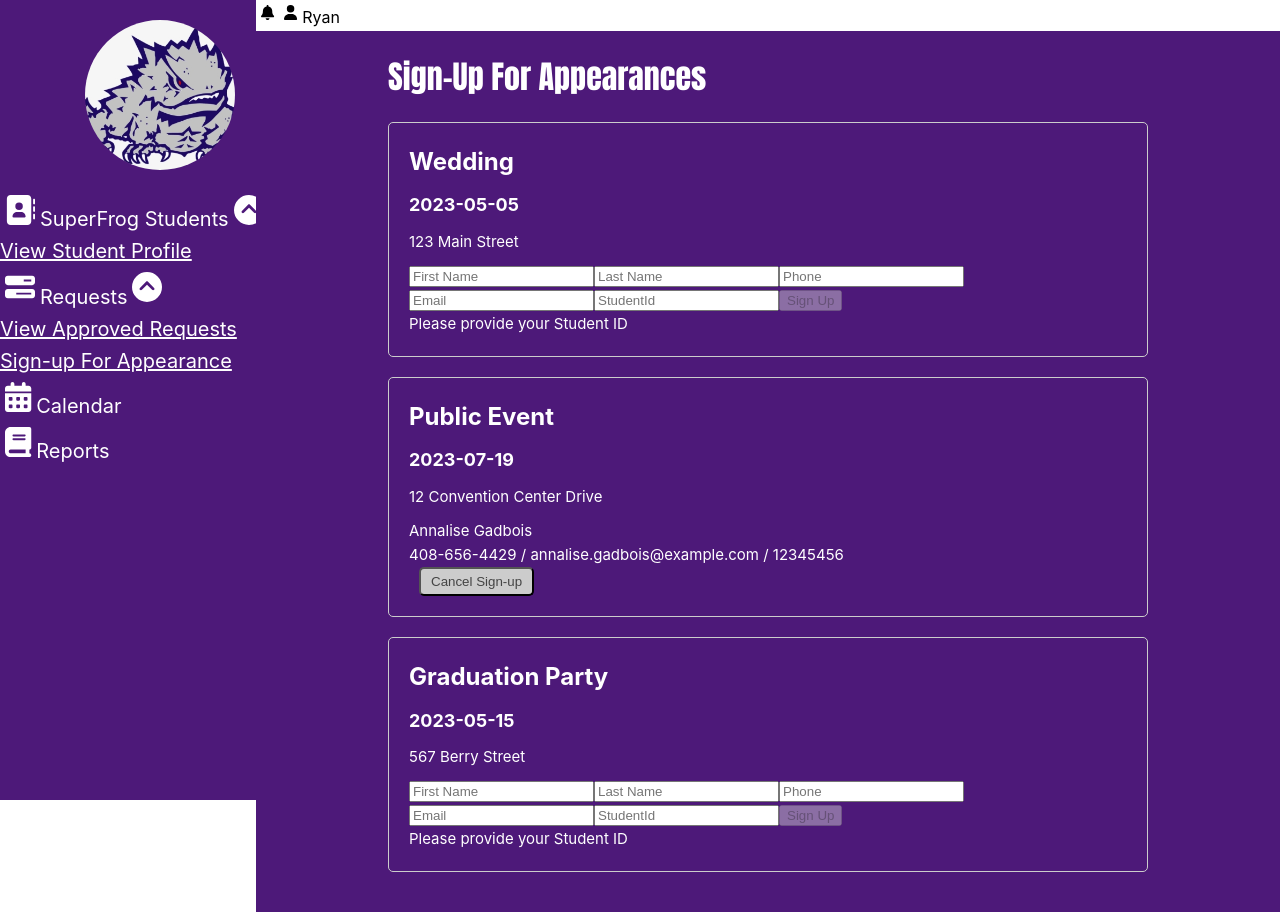
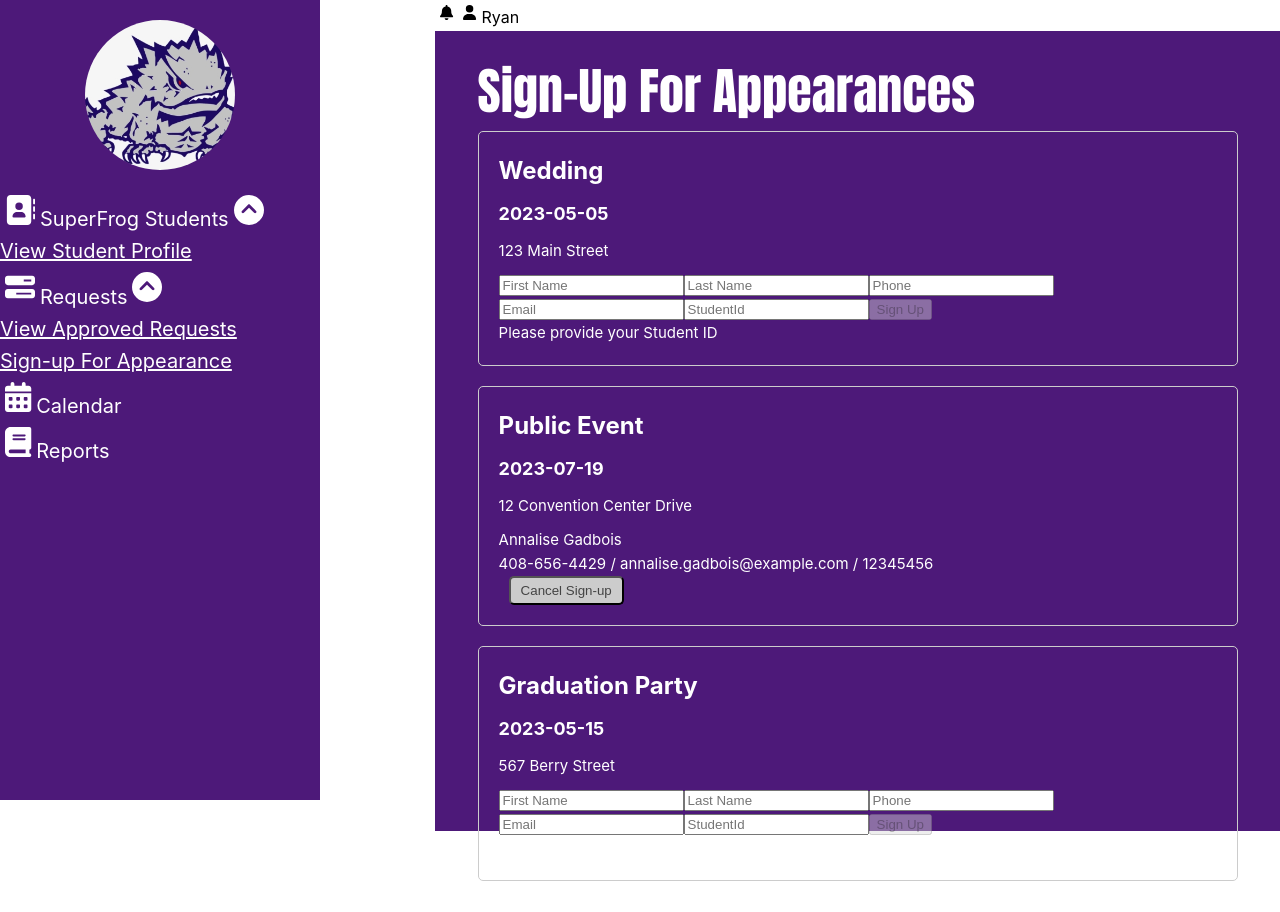
Before and after one commit to panderson-tcu/SuperFrog_Scheduler_FrontEnd, a Vue app in the folder superfrog-scheduler-frontend/: page /sign-up in a window 1280 px wide. After the commit the page ends 800 px from the top, so only its background shows below. Built offline with nearby package versions, Linux system fonts and the light colour scheme.

Commit message:
fixing margin errors

```diff
--- a/superfrog-scheduler-frontend/src/components/AdminHeader.vue
+++ b/superfrog-scheduler-frontend/src/components/AdminHeader.vue
@@ -27,5 +27,9 @@
     color: black;
     padding: 5px;
 }
+img {
+  display: block;
+  margin: 20px auto;
+}
 
 </style>
--- a/superfrog-scheduler-frontend/src/components/AdminSideBar.vue
+++ b/superfrog-scheduler-frontend/src/components/AdminSideBar.vue
@@ -56,4 +56,6 @@
     display: block;
 }
 
+
+
 </style>
--- a/superfrog-scheduler-frontend/src/router/routes.js
+++ b/superfrog-scheduler-frontend/src/router/routes.js
@@ -114,7 +114,7 @@ let routes = [
                 meta: {
                     requiresAuth: false,
                 },
-                component: () => import('../views/ListAllAppearances.vue')
+                component: () => import('../views/ListApproved.vue')
             },
             {
                 path: '/student-profile',
--- a/superfrog-scheduler-frontend/src/views/ListAllAppearances.vue
+++ b/superfrog-scheduler-frontend/src/views/ListApproved.vue
@@ -99,7 +99,7 @@ button {
 }
 
 button:hover {
-  background-color: #eee;
+  background-color: #ccc;
 }
 
 .checkmark {
--- a/superfrog-scheduler-frontend/src/views/SignUpSFSForAppearance.vue
+++ b/superfrog-scheduler-frontend/src/views/SignUpSFSForAppearance.vue
@@ -6,15 +6,15 @@
 <template>
   <SFSSideBar style="position: fixed; height: 100vh; width: 25%; top: 0; left: 0;"></SFSSideBar>
   <div class="right-col">
-    <div id="wrapper">
-      <AdminHeader></AdminHeader>
-      <div class="container">
+      <AdminHeader />
+      <div id="wrapper" style="height: 100%;">
+      <div class="container" style="height: 100%;">
         <h1>Sign-Up For Appearances</h1>
         <ul>
           <li v-for="(event, index) in events" :key="index">
-            <div class="event-title">{{ event.eventName }}</div>
+            <div class="event-title">{{ event.eventTitle }}</div>
             <div class="event-date">{{ event.date }}</div>
-            <div class="event-location">{{ event.location }}</div>
+            <div class="event-location">{{ event.eventAddress }}</div>
             <div class="event-signup">
               <div v-if="event.isSignedUp">
                 <div class="superFrog-name">{{ event.superFrogFirstName }} {{ event.superFrogLastName }}</div>
@@ -47,9 +47,9 @@
         return {
             events: [
                 {
-                    eventName: "Wedding",
+                    eventTitle: "Wedding",
                     date: "2023-05-05",
-                    location: "123 Main Street",
+                    eventAddress: "123 Main Street",
                     isSignedUp: false,
                     superFrogFirstName: "",
                     superFrogLastName: "",
@@ -58,9 +58,9 @@
                     SFS_Id: ""
                 },
                 {
-                    eventName: "Public Event",
+                    eventTitle: "Public Event",
                     date: "2023-07-19",
-                    location: "12 Convention Center Drive",
+                    eventAddress: "12 Convention Center Drive",
                     isSignedUp: true,
                     superFrogFirstName: "Annalise",
                     superFrogLastName: "Gadbois",
@@ -69,9 +69,9 @@
                     SFS_Id: "12345456"
                 },
                 {
-                    eventName: "Graduation Party",
+                    eventTitle: "Graduation Party",
                     date: "2023-05-15",
-                    location: "567 Berry Street",
+                    eventAddress: "567 Berry Street",
                     isSignedUp: false,
                     superFrogFirstName: "",
                     superFrogLastName: "",
@@ -102,8 +102,11 @@
 
   <style>
 .right-col {
-  margin-left: 20%; /* set margin to the width of the sidebar */
-  width: 80%; /* set the width to the remaining space */
+  position: fixed;
+  top: 0;
+  right: 0;
+  width: 66vw;
+  height: 100%;
 }
 
 #wrapper {
@@ -116,13 +119,6 @@
     margin: 0 auto;
     padding: 20px;
     background-color: #4D1979;
-    color: #444;
-  }
-
-  h1 {
-    font-size: 32px;
-    font-weight: 700;
-    margin-bottom: 20px;
     color: #fff;
   }
 
@@ -182,4 +178,9 @@
     color: #444;
     cursor: pointer;
   }
+
+  button:hover {
+  background-color: #ccc;
+}
+
   </style>
--- a/superfrog-scheduler-frontend/src/views/ViewProfileInfo.vue
+++ b/superfrog-scheduler-frontend/src/views/ViewProfileInfo.vue
@@ -5,9 +5,9 @@ import SFSSideBar from '../components/SFSSideBar.vue';
 <template>
   <SFSSideBar style="position: fixed; height: 100vh; width: 25%; top: 0; left: 0;"></SFSSideBar>
   <div class="right-col">
-    <div id="wrapper">
-      <AdminHeader></AdminHeader>
-      <div class="profile-container">
+    <AdminHeader />
+    <div id="wrapper" style="height: 100%;">
+      <div class="profile-container" style="height: 100%">
         <h1>{{ user.name }}'s Profile</h1>
         <!-- <h1>Ryan's Profile</h1> -->
         <p>First Name: {{ user.firstName }}</p>
@@ -16,17 +16,12 @@ import SFSSideBar from '../components/SFSSideBar.vue';
         <p>Address: {{ user.address }}</p>
         <p>isInternational: {{ user.international }}</p>
         <p>Payment Type: {{ user.payment }}</p>
-      </div>
-      <!-- <div class="button-group"> -->
-              <!-- <router-link to="/landing-page">
-                <button type="button" class="btn">Home</button>
-              </router-link>
-            </div> -->
-
+      <!-- </div> -->
         <div class="form-group">
           <router-link to="/edit-student-profile">
             <button type="button" class="btn">Edit Profile</button>
           </router-link>
+        </div>
       </div>
     </div>
   </div>
@@ -63,17 +58,17 @@ export default {
 }
 
 .profile-container {
+  max-width: 800px;
+  margin: 0 auto;
+  padding: 20px;
   background-color: #4D1979;
   color: #fff;
-  padding: 20px;
-  max-width: 800px;
-  max-height: 100%;
-  margin: 0 auto;
 }
 
 .button-group {
     display: flex;
     justify-content: space-between;
+    margin-top: 10px;
   }
 
 .btn {
@@ -93,9 +88,10 @@ export default {
     color: #fff;
   }
   .right-col {
-      position: absolute;
+  position: fixed;
   top: 0;
   right: 0;
   width: 66vw;
+  height: 100%;
 }
 </style>
```
Lines whose indentation alone changed are shown as unchanged.
